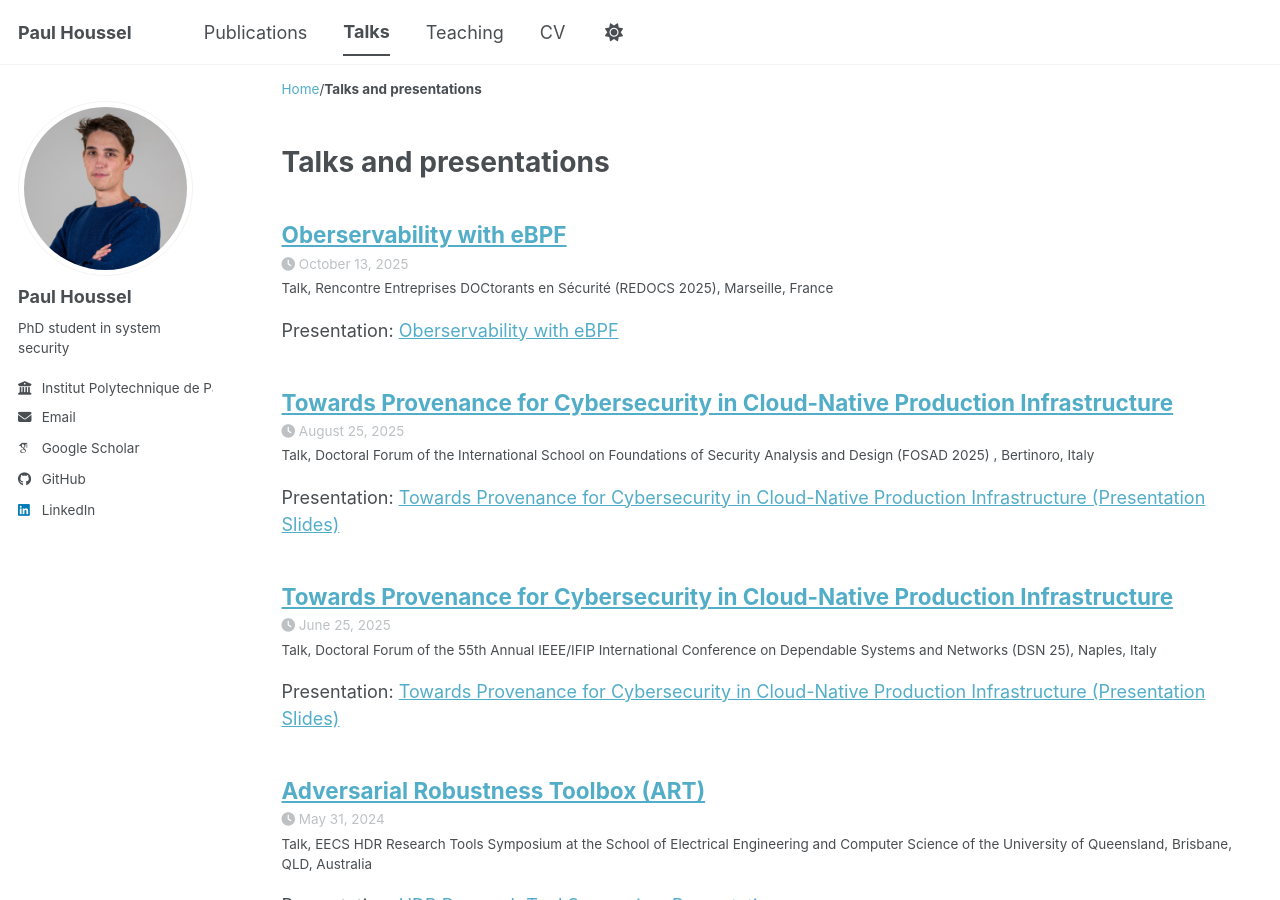
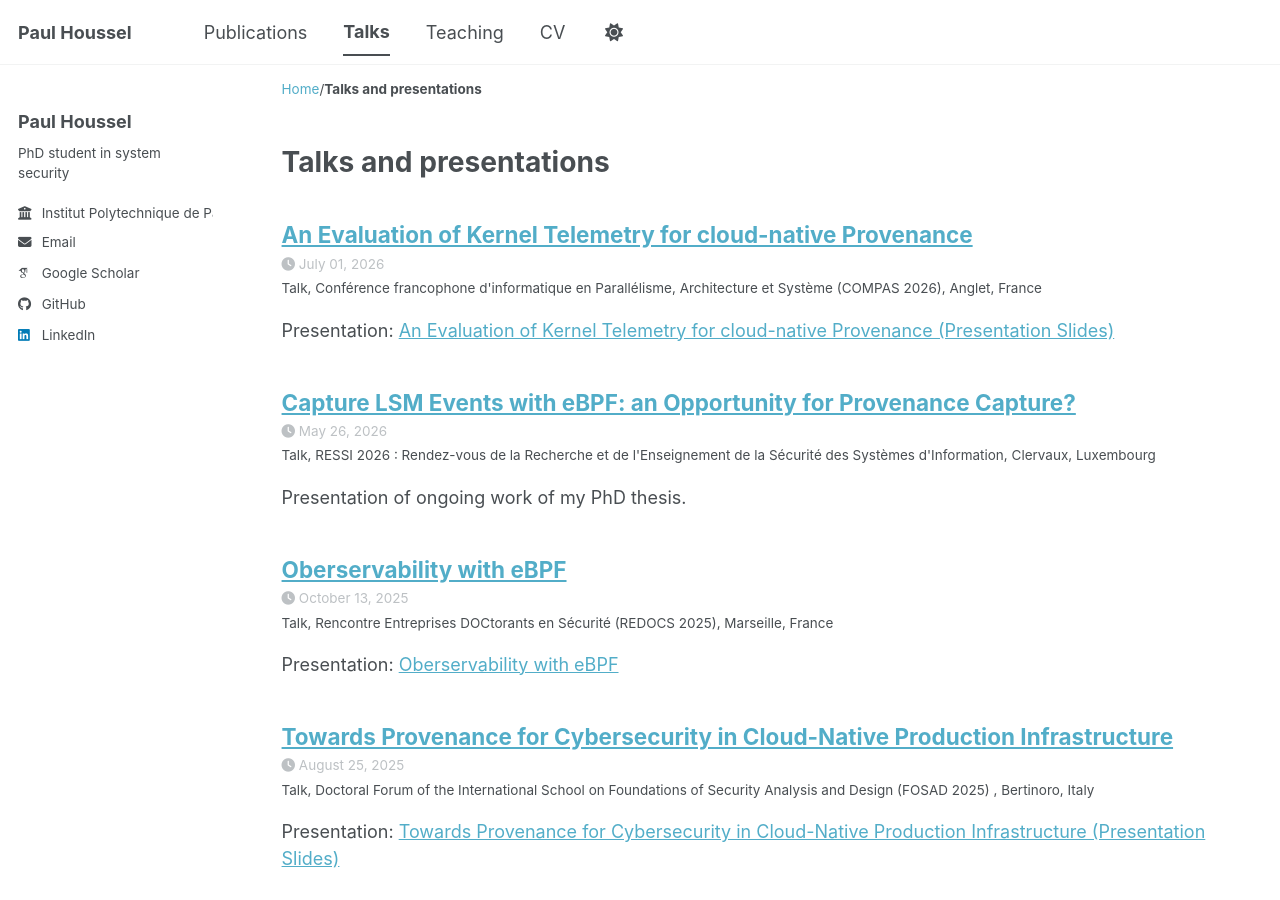
Before and after one commit to jetlime/webpage, a Jekyll site: the page built from _pages/talks.html, in a window 1280 px wide and 900 px high. Built offline with Jekyll 4.4.1, drawn with Linux system fonts in a browser that asks for light colours; some web fonts are replaced; a script bundle is joined from its source files by our own code; library files that are not in the unit come from our copies.

Commit message:
remove profile pic, clean up readme, and add new talks

```diff
--- a/_config.yml
+++ b/_config.yml
@@ -19,7 +19,6 @@ repository               : "jetlime/webpage"
 #               Additional customization can be done by editing /_includes/author-profile.html
 author:
   # Biographic information
-  avatar           : "profile.jpg"
   name             : "Paul Houssel"
   bio              : "PhD student in system security"
   employer         : "Institut Polytechnique de Paris"
@@ -179,7 +178,7 @@ defaults:
       type: posts
     values:
       layout: single
-      author_profile: true
+      author_profile: false
       read_time: true
       comments: true
       share: true
@@ -190,14 +189,14 @@ defaults:
       type: pages
     values:
       layout: single
-      author_profile: true
+      author_profile: false
   # _teaching
   - scope:
       path: ""
       type: teaching
     values:
       layout: single
-      author_profile: true
+      author_profile: false
       share: true
       comments: true
   # _publications
@@ -215,7 +214,7 @@ defaults:
       type: talks
     values:
       layout: talk
-      author_profile: true
+      author_profile: false
       share: false
 
 
--- a/_includes/author-profile.html
+++ b/_includes/author-profile.html
@@ -1,23 +1,17 @@
 {% include base_path %}
 
 {% if page.author and site.data.authors[page.author] %}
-  {% assign author = site.data.authors[page.author] %}{% else %}{% assign author = site.author %}
+{% assign author = site.data.authors[page.author] %}{% else %}{% assign
+author = site.author %}
 {% endif %}
 
 <div itemscope itemtype="http://schema.org/Person">
-
-  <div class="author__avatar">
-    {% if author.avatar contains "://" %}
-    	<img src="{{ author.avatar }}" alt="{{ author.name }}"  fetchpriority="high" />
-    {% else %}
-    	<img src="{{ author.avatar | prepend: "/images/" | prepend: base_path }}" class="author__avatar" alt="{{ author.name }}"  fetchpriority="high" />
-    {% endif %}
-  </div>
-
   <div class="author__content">
     <h3 class="author__name">{{ author.name }}</h3>
-    {% if author.pronouns %}<p class="author__pronouns">{{ author.pronouns }}</p>{% endif %}
-    {% if author.bio %}<p class="author__bio">{{ author.bio }}</p>{% endif %}
+    {% if author.pronouns %}<p class="author__pronouns">{{ author.pronouns
+      }}</p>{% endif %}
+    {% if author.bio %}<p class="author__bio">{{ author.bio }}</p>{% endif
+    %}
   </div>
 
   <div class="author__urls-wrapper">
@@ -25,151 +19,245 @@
     <ul class="author__urls social-icons">
       <!-- Font Awesome icons / Biographic information  -->
       {% if author.location %}
-        <li class="author__desktop"><i class="fas fa-fw fa-location-dot icon-pad-right" aria-hidden="true"></i>{{ author.location }}</li>
+      <li class="author__desktop"><i
+          class="fas fa-fw fa-location-dot icon-pad-right"
+          aria-hidden="true"></i>{{ author.location }}</li>
       {% endif %}
       {% if author.employer %}
-        <li class="author__desktop"><i class="fas fa-fw fa-building-columns icon-pad-right" aria-hidden="true"></i>{{ author.employer }}</li>
+      <li class="author__desktop"><i
+          class="fas fa-fw fa-building-columns icon-pad-right"
+          aria-hidden="true"></i>{{ author.employer }}</li>
       {% endif %}
       {% if author.uri %}
-        <li><a href="{{ author.uri }}"><i class="fas fa-fw fa-link icon-pad-right" aria-hidden="true"></i>{{ site.data.ui-text[site.locale].website_label | default: "Website" }}</a></li>
+      <li><a href="{{ author.uri }}"><i
+            class="fas fa-fw fa-link icon-pad-right"
+            aria-hidden="true"></i>{{
+          site.data.ui-text[site.locale].website_label | default: "Website"
+          }}</a></li>
       {% endif %}
       {% if author.email %}
-        <li><a href="mailto:{{ author.email }}"><i class="fas fa-fw fa-envelope icon-pad-right" aria-hidden="true"></i>{{ site.data.ui-text[site.locale].email_label | default: "Email" }}</a></li>
+      <li><a href="mailto:{{ author.email }}"><i
+            class="fas fa-fw fa-envelope icon-pad-right"
+            aria-hidden="true"></i>{{
+          site.data.ui-text[site.locale].email_label | default: "Email"
+          }}</a></li>
       {% endif %}
 
       <!-- Font Awesome and Academicons icons / Academic websites -->
       {% if author.academia %}
-        <li><a href="{{ author.academia }}"><i class="ai ai-academia ai-fw icon-pad-right" aria-hidden="true"></i>Academia</a></li>
+      <li><a href="{{ author.academia }}"><i
+            class="ai ai-academia ai-fw icon-pad-right"
+            aria-hidden="true"></i>Academia</a></li>
       {% endif %}
       {% if author.arxiv %}
-        <li><a href="{{ author.arxiv }}"><i class="ai ai-arxiv ai-fw icon-pad-right"></i>arXiv</a></li>
+      <li><a href="{{ author.arxiv }}"><i
+            class="ai ai-arxiv ai-fw icon-pad-right"></i>arXiv</a></li>
       {% endif %}
       {% if author.googlescholar %}
-        <li><a href="{{ author.googlescholar }}"><i class="ai ai-google-scholar ai-fw icon-pad-right"></i>Google Scholar</a></li>
+      <li><a href="{{ author.googlescholar }}"><i
+            class="ai ai-google-scholar ai-fw icon-pad-right"></i>Google
+          Scholar</a></li>
       {% endif %}
       {% if author.inspire-hep %}
-        <li><a href="{{ author.inspire-hep }}"><i class="ai ai-inspire ai-fw icon-pad-right"></i>INSPIRE-HEP</a></li>
+      <li><a href="{{ author.inspire-hep }}"><i
+            class="ai ai-inspire ai-fw icon-pad-right"></i>INSPIRE-HEP</a>
+      </li>
       {% endif %}
       {% if author.impactstory %}
-        <li><a href="{{ author.impactstory }}"><i class="ai ai-impactstory ai-fw icon-pad-right"></i>Impactstory</a></li>
+      <li><a href="{{ author.impactstory }}"><i
+            class="ai ai-impactstory ai-fw icon-pad-right"></i>Impactstory</a>
+      </li>
       {% endif %}
       {% if author.orcid %}
-        <li><a href="{{ author.orcid }}"><i class="ai ai-orcid ai-fw icon-pad-right"></i>ORCID</a></li>
+      <li><a href="{{ author.orcid }}"><i
+            class="ai ai-orcid ai-fw icon-pad-right"></i>ORCID</a></li>
       {% endif %}
       {% if author.pubmed %}
-        <li><a href="{{ author.pubmed }}"><i class="ai ai-pubmed ai-fw icon-pad-right"></i>PubMed</a></li>
+      <li><a href="{{ author.pubmed }}"><i
+            class="ai ai-pubmed ai-fw icon-pad-right"></i>PubMed</a></li>
       {% endif %}
       {% if author.researchgate %}
-        <li><a href="{{ author.researchgate }}"><i class="fab fa-fw fa-researchgate icon-pad-right" aria-hidden="true"></i>ResearchGate</a></li>
+      <li><a href="{{ author.researchgate }}"><i
+            class="fab fa-fw fa-researchgate icon-pad-right"
+            aria-hidden="true"></i>ResearchGate</a></li>
       {% endif %}
       {% if author.scopus %}
-        <li><a href="{{ author.scopus }}"><i class="ai ai-scopus ai-fw icon-pad-right"></i>Scopus</a></li>
+      <li><a href="{{ author.scopus }}"><i
+            class="ai ai-scopus ai-fw icon-pad-right"></i>Scopus</a></li>
       {% endif %}
       {% if author.semantic %}
-        <li><a href="{{ author.semantic }}"><i class="ai ai-semantic-scholar ai-fw icon-pad-right"></i>Semantic Scholar</a></li>
+      <li><a href="{{ author.semantic }}"><i
+            class="ai ai-semantic-scholar ai-fw icon-pad-right"></i>Semantic
+          Scholar</a></li>
       {% endif %}
       {% if author.ssrn %}
-        <li><a href="{{ author.ssrn }}"><i class="ai ai-ssrn ai-fw icon-pad-right"></i>SSRN</a></li>
+      <li><a href="{{ author.ssrn }}"><i
+            class="ai ai-ssrn ai-fw icon-pad-right"></i>SSRN</a></li>
       {% endif %}
       {% if author.zotero %}
-        <li><a href="{{ author.zotero }}"><i class="ai ai-zotero ai-fw icon-pad-right"></i>Zotero</a></li>
+      <li><a href="{{ author.zotero }}"><i
+            class="ai ai-zotero ai-fw icon-pad-right"></i>Zotero</a></li>
       {% endif %}
 
       <!-- Font Awesome icons / Repositories and software development -->
       {% if author.bitbucket %}
-        <li><a href="https://bitbucket.org/{{ author.bitbucket }}"><i class="fab fa-fw fa-bitbucket icon-pad-right" aria-hidden="true"></i>Bitbucket</a></li>
+      <li><a href="https://bitbucket.org/{{ author.bitbucket }}"><i
+            class="fab fa-fw fa-bitbucket icon-pad-right"
+            aria-hidden="true"></i>Bitbucket</a></li>
       {% endif %}
       {% if author.codepen %}
-        <li><a href="https://codepen.io/{{ author.codepen }}"><i class="fab fa-fw fa-codepen icon-pad-right" aria-hidden="true"></i>CodePen</a></li>
+      <li><a href="https://codepen.io/{{ author.codepen }}"><i
+            class="fab fa-fw fa-codepen icon-pad-right"
+            aria-hidden="true"></i>CodePen</a></li>
       {% endif %}
       {% if author.dribbble %}
-        <li><a href="https://dribbble.com/{{ author.dribbble }}"><i class="fab fa-fw fa-dribbble icon-pad-right" aria-hidden="true"></i>Dribbble</a></li>
+      <li><a href="https://dribbble.com/{{ author.dribbble }}"><i
+            class="fab fa-fw fa-dribbble icon-pad-right"
+            aria-hidden="true"></i>Dribbble</a></li>
       {% endif %}
       {% if author.github %}
-        <li><a href="https://github.com/{{ author.github }}"><i class="fab fa-fw fa-github icon-pad-right" aria-hidden="true"></i>GitHub</a></li>
+      <li><a href="https://github.com/{{ author.github }}"><i
+            class="fab fa-fw fa-github icon-pad-right"
+            aria-hidden="true"></i>GitHub</a></li>
       {% endif %}
       {% if author.kaggle %}
-        <li><a href="https://kaggle.com/{{ author.kaggle }}"><i class="fab fa-fw fa-kaggle icon-pad-right" aria-hidden="true"></i>Kaggle</a></li>
+      <li><a href="https://kaggle.com/{{ author.kaggle }}"><i
+            class="fab fa-fw fa-kaggle icon-pad-right"
+            aria-hidden="true"></i>Kaggle</a></li>
       {% endif %}
       {% if author.stackoverflow %}
-        <li><a href="https://www.stackoverflow.com/users/{{ author.stackoverflow }}"><i class="fab fa-fw fa-stack-overflow icon-pad-right" aria-hidden="true"></i>Stackoverflow</a></li>
+      <li><a
+          href="https://www.stackoverflow.com/users/{{ author.stackoverflow }}"><i
+            class="fab fa-fw fa-stack-overflow icon-pad-right"
+            aria-hidden="true"></i>Stackoverflow</a></li>
       {% endif %}
 
       <!-- Font Awesome icons / Social media -->
       {% if author.artstation %}
-        <li><a href="https://www.artstation.com/{{ author.artstation }}"><i class="fab fa-fw fa-artstation icon-pad-right" aria-hidden="true"></i>Artstation</a></li>
+      <li><a href="https://www.artstation.com/{{ author.artstation }}"><i
+            class="fab fa-fw fa-artstation icon-pad-right"
+            aria-hidden="true"></i>Artstation</a></li>
       {% endif %}
       {% if author.bluesky %}
-        <li><a href="https://bsky.app/profile/{{ author.bluesky }}"><i class="fab fa-fw fa-bluesky icon-pad-right" aria-hidden="true"></i>Bluesky</a></li>
+      <li><a href="https://bsky.app/profile/{{ author.bluesky }}"><i
+            class="fab fa-fw fa-bluesky icon-pad-right"
+            aria-hidden="true"></i>Bluesky</a></li>
       {% endif %}
       {% if author.facebook %}
-        <li><a href="https://www.facebook.com/{{ author.facebook }}"><i class="fab fa-fw fa-facebook-f icon-pad-right" aria-hidden="true"></i>Facebook</a></li>
+      <li><a href="https://www.facebook.com/{{ author.facebook }}"><i
+            class="fab fa-fw fa-facebook-f icon-pad-right"
+            aria-hidden="true"></i>Facebook</a></li>
       {% endif %}
       {% if author.flickr %}
-        <li><a href="https://www.flickr.com/{{ author.flickr }}"><i class="fab fa-fw fa-flickr icon-pad-right" aria-hidden="true"></i>Flickr</a></li>
+      <li><a href="https://www.flickr.com/{{ author.flickr }}"><i
+            class="fab fa-fw fa-flickr icon-pad-right"
+            aria-hidden="true"></i>Flickr</a></li>
       {% endif %}
       {% if author.foursquare %}
-        <li><a href="https://foursquare.com/{{ author.foursquare }}"><i class="fab fa-fw fa-foursquare icon-pad-right" aria-hidden="true"></i>Foursquare</a></li>
+      <li><a href="https://foursquare.com/{{ author.foursquare }}"><i
+            class="fab fa-fw fa-foursquare icon-pad-right"
+            aria-hidden="true"></i>Foursquare</a></li>
       {% endif %}
       {% if author.goodreads %}
-        <li><a href="https://www.goodreads.com/{{ author.goodreads }}"><i class="fab fa-fw fa-goodreads icon-pad-right" aria-hidden="true"></i>Goodreads</a></li>
+      <li><a href="https://www.goodreads.com/{{ author.goodreads }}"><i
+            class="fab fa-fw fa-goodreads icon-pad-right"
+            aria-hidden="true"></i>Goodreads</a></li>
       {% endif %}
       {% if author.google_plus %}
-        <li><a href="https://plus.google.com/+{{ author.google_plus }}"><i class="fab fa-fw fa-google-plus-g icon-pad-right" aria-hidden="true"></i>Google+</a></li>
+      <li><a href="https://plus.google.com/+{{ author.google_plus }}"><i
+            class="fab fa-fw fa-google-plus-g icon-pad-right"
+            aria-hidden="true"></i>Google+</a></li>
       {% endif %}
       {% if author.keybase %}
-        <li><a href="https://keybase.io/{{ author.keybase }}"><i class="fas fa-fw fa-key icon-pad-right" aria-hidden="true"></i>Keybase</a></li>
+      <li><a href="https://keybase.io/{{ author.keybase }}"><i
+            class="fas fa-fw fa-key icon-pad-right"
+            aria-hidden="true"></i>Keybase</a></li>
       {% endif %}
       {% if author.instagram %}
-        <li><a href="https://instagram.com/{{ author.instagram }}"><i class="fab fa-fw fa-instagram icon-pad-right" aria-hidden="true"></i>Instagram</a></li>
+      <li><a href="https://instagram.com/{{ author.instagram }}"><i
+            class="fab fa-fw fa-instagram icon-pad-right"
+            aria-hidden="true"></i>Instagram</a></li>
       {% endif %}
       {% if author.lastfm %}
-        <li><a href="https://last.fm/user/{{ author.lastfm }}"><i class="fab fa-fw fa-lastfm icon-pad-right" aria-hidden="true"></i>Last.fm</a></li>
+      <li><a href="https://last.fm/user/{{ author.lastfm }}"><i
+            class="fab fa-fw fa-lastfm icon-pad-right"
+            aria-hidden="true"></i>Last.fm</a></li>
       {% endif %}
       {% if author.linkedin %}
-        <li><a href="https://www.linkedin.com/in/{{ author.linkedin }}"><i class="fab fa-fw fa-linkedin icon-pad-right" aria-hidden="true"></i>LinkedIn</a></li>
+      <li><a href="https://www.linkedin.com/in/{{ author.linkedin }}"><i
+            class="fab fa-fw fa-linkedin icon-pad-right"
+            aria-hidden="true"></i>LinkedIn</a></li>
       {% endif %}
       {% if author.mastodon %}
-        <li><a href="{{ author.mastodon }}"><i class="fab fa-fw fa-mastodon icon-pad-right" aria-hidden="true"></i>Mastodon</a></li>
+      <li><a href="{{ author.mastodon }}"><i
+            class="fab fa-fw fa-mastodon icon-pad-right"
+            aria-hidden="true"></i>Mastodon</a></li>
       {% endif %}
       {% if author.medium %}
-        <li><a href="{{ author.medium }}"><i class="fab fa-fw fa-medium icon-pad-right" aria-hidden="true"></i>Medium</a></li>
+      <li><a href="{{ author.medium }}"><i
+            class="fab fa-fw fa-medium icon-pad-right"
+            aria-hidden="true"></i>Medium</a></li>
       {% endif %}
       {% if author.pinterest %}
-        <li><a href="https://www.pinterest.com/{{ author.pinterest }}"><i class="fab fa-fw fa-pinterest icon-pad-right" aria-hidden="true"></i>Pinterest</a></li>
+      <li><a href="https://www.pinterest.com/{{ author.pinterest }}"><i
+            class="fab fa-fw fa-pinterest icon-pad-right"
+            aria-hidden="true"></i>Pinterest</a></li>
       {% endif %}
       {% if author.soundcloud %}
-        <li><a href="https://soundcloud.com/{{ author.soundcloud }}"><i class="fab fa-fw fa-soundcloud icon-pad-right" aria-hidden="true"></i>Soundcloud</a></li>
+      <li><a href="https://soundcloud.com/{{ author.soundcloud }}"><i
+            class="fab fa-fw fa-soundcloud icon-pad-right"
+            aria-hidden="true"></i>Soundcloud</a></li>
       {% endif %}
       {% if author.steam %}
-        <li><a href="https://steamcommunity.com/id/{{ author.steam }}"><i class="fab fa-fw fa-steam icon-pad-right" aria-hidden="true"></i>Steam</a></li>
+      <li><a href="https://steamcommunity.com/id/{{ author.steam }}"><i
+            class="fab fa-fw fa-steam icon-pad-right"
+            aria-hidden="true"></i>Steam</a></li>
       {% endif %}
       {% if author.telegram %}
-        <li><a href="{{ author.telegram }}"><i class="fab fa-fw fa-telegram icon-pad-right" aria-hidden="true"></i>Telegram</a></li>
+      <li><a href="{{ author.telegram }}"><i
+            class="fab fa-fw fa-telegram icon-pad-right"
+            aria-hidden="true"></i>Telegram</a></li>
       {% endif %}
       {% if author.tumblr %}
-        <li><a href="https://{{ author.tumblr }}.tumblr.com"><i class="fab fa-fw fa-tumblr icon-pad-right" aria-hidden="true"></i>Tumblr</a></li>
+      <li><a href="https://{{ author.tumblr }}.tumblr.com"><i
+            class="fab fa-fw fa-tumblr icon-pad-right"
+            aria-hidden="true"></i>Tumblr</a></li>
       {% endif %}
       {% if author.twitter %}
-        <li><a href="https://twitter.com/{{ author.twitter }}"><i class="fab fa-fw fa-x-twitter icon-pad-right" aria-hidden="true"></i>X (formerly Twitter)</a></li>
+      <li><a href="https://twitter.com/{{ author.twitter }}"><i
+            class="fab fa-fw fa-x-twitter icon-pad-right"
+            aria-hidden="true"></i>X (formerly Twitter)</a></li>
       {% endif %}
       {% if author.vine %}
-        <li><a href="https://vine.co/u/{{ author.vine }}"><i class="fab fa-fw fa-vine icon-pad-right" aria-hidden="true"></i>Vine</a></li>
+      <li><a href="https://vine.co/u/{{ author.vine }}"><i
+            class="fab fa-fw fa-vine icon-pad-right"
+            aria-hidden="true"></i>Vine</a></li>
       {% endif %}
       {% if author.weibo %}
-        <li><a href="https://www.weibo.com/{{ author.weibo }}"><i class="fab fa-fw fa-weibo icon-pad-right" aria-hidden="true"></i>Weibo</a></li>
+      <li><a href="https://www.weibo.com/{{ author.weibo }}"><i
+            class="fab fa-fw fa-weibo icon-pad-right"
+            aria-hidden="true"></i>Weibo</a></li>
       {% endif %}
       {% if author.wikipedia %}
-        <li><a href="https://en.wikipedia.org/wiki/User:{{ author.wikipedia }}"><i class="fab fa-fw fa-wikipedia-w icon-pad-right" aria-hidden="true"></i>Wikipedia</a></li>
+      <li><a
+          href="https://en.wikipedia.org/wiki/User:{{ author.wikipedia }}"><i
+            class="fab fa-fw fa-wikipedia-w icon-pad-right"
+            aria-hidden="true"></i>Wikipedia</a></li>
       {% endif %}
       {% if author.xing %}
-        <li><a href="https://www.xing.com/profile/{{ author.xing }}"><i class="fab fa-fw fa-xing icon-pad-right" aria-hidden="true"></i>XING</a></li>
+      <li><a href="https://www.xing.com/profile/{{ author.xing }}"><i
+            class="fab fa-fw fa-xing icon-pad-right"
+            aria-hidden="true"></i>XING</a></li>
       {% endif %}
       {% if author.youtube %}
-        <li><a href="https://www.youtube.com/@{{ author.youtube }}"><i class="fab fa-fw fa-youtube icon-pad-right" aria-hidden="true"></i>YouTube</a></li>
+      <li><a href="https://www.youtube.com/@{{ author.youtube }}"><i
+            class="fab fa-fw fa-youtube icon-pad-right"
+            aria-hidden="true"></i>YouTube</a></li>
       {% endif %}
       {% if author.zhihu %}
-      <li><a href="https://www.zhihu.com/people/{{ author.zhihu }}"><i class="fab fa-fw fa-zhihu icon-pad-right" aria-hidden="true"></i>Zhihu</a></li>
+      <li><a href="https://www.zhihu.com/people/{{ author.zhihu }}"><i
+            class="fab fa-fw fa-zhihu icon-pad-right"
+            aria-hidden="true"></i>Zhihu</a></li>
       {% endif %}
     </ul>
   </div>
--- /dev/null
+++ b/_talks/compas-2026.md
@@ -0,0 +1,12 @@
+---
+title: "An Evaluation of Kernel Telemetry for cloud-native Provenance"
+collection: talks
+type: "Talk"
+permalink: /talks/compas-2026
+venue: "Conférence francophone d'informatique en Parallélisme, Architecture et Système (COMPAS 2026)"
+date: 2026-07-01
+location: "Anglet, France"
+---
+Presentation: [An Evaluation of Kernel Telemetry for cloud-native Provenance (Presentation Slides)](../files/compas_2026_presentation.pdf)
+
+Presentation of ongoing work of my PhD thesis.
--- /dev/null
+++ b/_talks/ressi-phd-presentation.md
@@ -0,0 +1,11 @@
+---
+title: "Capture LSM Events with eBPF: an Opportunity for Provenance Capture?"
+collection: talks
+type: "Talk"
+permalink: /talks/ressi-phd-presentation
+venue: "RESSI 2026 : Rendez-vous de la Recherche et de l'Enseignement de la Sécurité des Systèmes d'Information"
+date: 2026-05-26
+location: "Clervaux, Luxembourg"
+---
+
+Presentation of ongoing work of my PhD thesis.
```
Also changed, not shown: README.md (+6 -91 lines), 1 other file.
